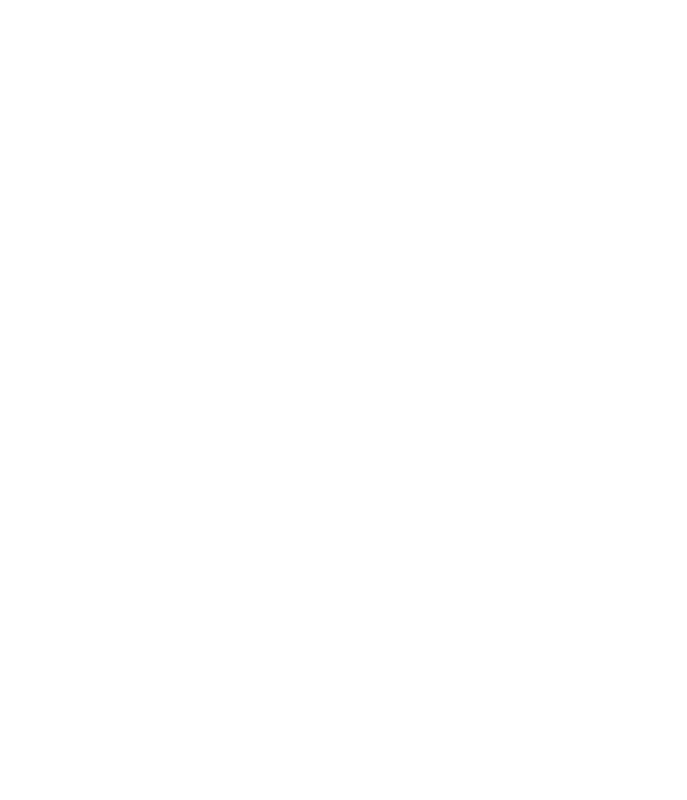
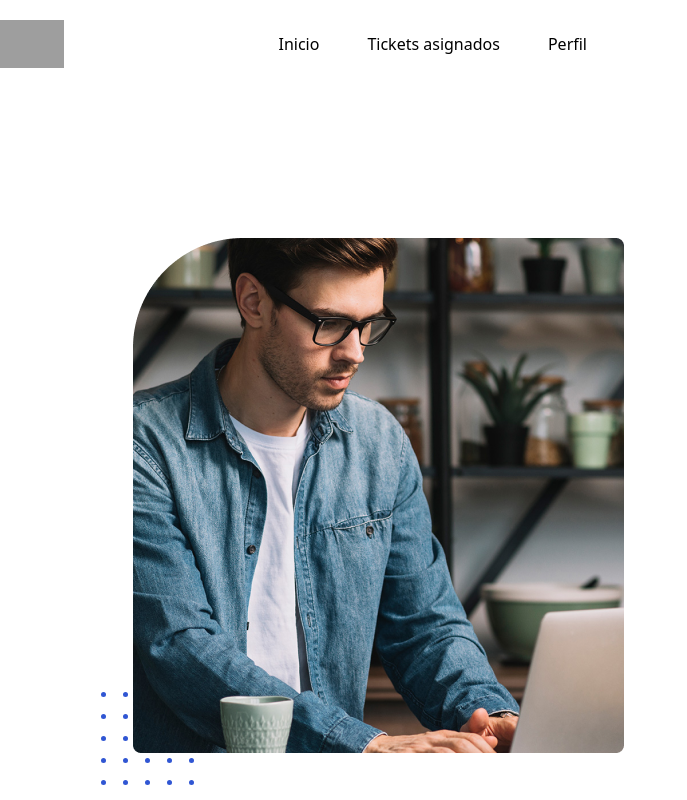
Before and after one commit to pedroriverove/support-project-front, a React (Create React App) app: page /profile in a window 1280 px wide. Before the commit this address had no page. Shown: the top 800 px of the page, without its empty margins (0-687 px from the left). Built offline with nearby package versions, Linux system fonts and the light colour scheme; grey boxes are pictures that could not be loaded; what tailgrids would draw is missing.

Commit message:
Creando componente de perfil

```diff
--- /dev/null
+++ b/src/components/auth/profile.component.tsx
@@ -0,0 +1,119 @@
+import React, {useEffect, useState} from 'react';
+import profile from '@/assets/images/hero-image-01.png';
+import UserInterface from '@/interfaces/user.interface';
+import UserService from '@/services/user.service';
+import Filter from '@/utils/filter';
+
+const ProfileComponent: React.FC<any> = () => {
+    const [user, setUser] = useState<UserInterface>();
+
+    useEffect(() => {
+        retrieveUser()
+        // eslint-disable-next-line react-hooks/exhaustive-deps
+    }, []);
+
+    const retrieveUser = () => {
+        const userStr = localStorage.getItem("user");
+        let storage: any = null;
+
+        if (userStr) {
+            storage = JSON.parse(userStr);
+        }
+
+        if (storage && storage.user.id) {
+            const userID: number = storage.user.id;
+
+            UserService.get(userID)
+                .then((response: any) => {
+                    setUser(response.data);
+                })
+                .catch((e: Error) => {
+                    console.log(e);
+                });
+        }
+    };
+
+    return (
+        <div className="relative bg-white pt-[120px] pb-[110px] lg:pt-[150px]">
+            <div className="container">
+                <div className="-mx-4 flex flex-wrap">
+                    {user &&
+                        <div className="w-full px-4 lg:w-5/12">
+                            <div className="hero-content">
+                                <h1
+                                    className="mb-3 text-4xl font-bold leading-snug tracking-wide text-dark sm:text-[42px] lg:text-[40px] xl:text-[42px]"
+                                >
+                                    {user.fullname}
+                                </h1>
+                                <h3
+                                    className="mb-12 text-4xl leading-snug text-dark sm:text-[28px] lg:text-[26px] xl:text-[28px]"
+                                >
+                                    {user.roles.description}
+                                </h3>
+                                <h3
+                                    className="mb-3 text-4xl leading-snug text-dark sm:text-[18px] lg:text-[16px] xl:text-[18px]"
+                                >
+                                    <strong>Usuario:</strong> {user.username}
+                                </h3>
+                                <h3
+                                    className="mb-3 text-4xl leading-snug text-dark sm:text-[18px] lg:text-[16px] xl:text-[18px]"
+                                >
+                                    <strong>Correo electrónico:</strong> {user.email}
+                                </h3>
+                                <h3
+                                    className="mb-3 text-4xl leading-snug text-dark sm:text-[18px] lg:text-[16px] xl:text-[18px]"
+                                >
+                                    <strong>Fecha de creación:</strong> {Filter.formatDate(user.created_at, 'LLL')}
+                                </h3>
+                            </div>
+                        </div>
+                    }
+                    <div className="w-full px-4 lg:w-6/12">
+                        <div className="lg:ml-auto lg:text-right">
+                            <div className="relative z-10 inline-block pt-11 lg:pt-0">
+                                <img src={profile} className="max-w-full lg:ml-auto" alt="profile"/>
+                                <span className="absolute -left-8 -bottom-8 z-[-1]">
+                                  <svg
+                                      width="93"
+                                      height="93"
+                                      viewBox="0 0 93 93"
+                                      fill="none"
+                                      xmlns="http://www.w3.org/2000/svg"
+                                  >
+                                    <circle cx="2.5" cy="2.5" r="2.5" fill="#3056D3"/>
+                                    <circle cx="2.5" cy="24.5" r="2.5" fill="#3056D3"/>
+                                    <circle cx="2.5" cy="46.5" r="2.5" fill="#3056D3"/>
+                                    <circle cx="2.5" cy="68.5" r="2.5" fill="#3056D3"/>
+                                    <circle cx="2.5" cy="90.5" r="2.5" fill="#3056D3"/>
+                                    <circle cx="24.5" cy="2.5" r="2.5" fill="#3056D3"/>
+                                    <circle cx="24.5" cy="24.5" r="2.5" fill="#3056D3"/>
+                                    <circle cx="24.5" cy="46.5" r="2.5" fill="#3056D3"/>
+                                    <circle cx="24.5" cy="68.5" r="2.5" fill="#3056D3"/>
+                                    <circle cx="24.5" cy="90.5" r="2.5" fill="#3056D3"/>
+                                    <circle cx="46.5" cy="2.5" r="2.5" fill="#3056D3"/>
+                                    <circle cx="46.5" cy="24.5" r="2.5" fill="#3056D3"/>
+                                    <circle cx="46.5" cy="46.5" r="2.5" fill="#3056D3"/>
+                                    <circle cx="46.5" cy="68.5" r="2.5" fill="#3056D3"/>
+                                    <circle cx="46.5" cy="90.5" r="2.5" fill="#3056D3"/>
+                                    <circle cx="68.5" cy="2.5" r="2.5" fill="#3056D3"/>
+                                    <circle cx="68.5" cy="24.5" r="2.5" fill="#3056D3"/>
+                                    <circle cx="68.5" cy="46.5" r="2.5" fill="#3056D3"/>
+                                    <circle cx="68.5" cy="68.5" r="2.5" fill="#3056D3"/>
+                                    <circle cx="68.5" cy="90.5" r="2.5" fill="#3056D3"/>
+                                    <circle cx="90.5" cy="2.5" r="2.5" fill="#3056D3"/>
+                                    <circle cx="90.5" cy="24.5" r="2.5" fill="#3056D3"/>
+                                    <circle cx="90.5" cy="46.5" r="2.5" fill="#3056D3"/>
+                                    <circle cx="90.5" cy="68.5" r="2.5" fill="#3056D3"/>
+                                    <circle cx="90.5" cy="90.5" r="2.5" fill="#3056D3"/>
+                                  </svg>
+                                </span>
+                            </div>
+                        </div>
+                    </div>
+                </div>
+            </div>
+        </div>
+    );
+}
+
+export default ProfileComponent
--- a/src/components/common/navbar.component.tsx
+++ b/src/components/common/navbar.component.tsx
@@ -14,29 +14,30 @@
         navigate("/login");
     };
 
-    const [user, setUser] = useState<UserInterface>();
+    const [currentUser, setCurrentUser] = useState<UserInterface>();
 
     useEffect(() => {
-        retrieveUser()
+        retrieveCurrentUser()
         // eslint-disable-next-line react-hooks/exhaustive-deps
     }, []);
 
-    const retrieveUser = () => {
+    const retrieveCurrentUser = () => {
         const userStr = localStorage.getItem("user");
-        let response: any = null;
+        let storage: any = null;
 
         if (userStr) {
-            response = JSON.parse(userStr);
+            storage = JSON.parse(userStr);
         }
 
-        if (response && response.user.id) {
-            const userID: number = response.user.id;
+        if (storage && storage.user.id) {
+            const userID: number = storage.user.id;
 
             AuthService.get(userID)
                 .then((response: any) => {
-                    setUser(response.data);
+                    setCurrentUser(response.data);
                 })
                 .catch((e: Error) => {
+                    navigate("/login");
                     console.log(e);
                 });
         }
@@ -69,7 +70,7 @@
                                 id="navbarCollapse"
                                 className={"absolute right-4 top-full w-full max-w-[250px] rounded-lg bg-white py-5 px-6 shadow lg:static lg:block lg:w-full lg:max-w-full lg:shadow-none" + (!navbarOpen && " hidden")}
                             >
-                                {(typeof user !== 'undefined' && user.roles.name === "admin")
+                                {(typeof currentUser !== 'undefined' && currentUser.roles.name === "admin")
                                     ?
                                     <div>
                                         <ul className="blcok lg:flex">
@@ -105,6 +106,14 @@
                                                     Usuarios asignados
                                                 </Link>
                                             </li>
+                                            <li>
+                                                <Link
+                                                    to="/profile"
+                                                    className="flex py-2 text-base font-medium text-dark hover:text-primary lg:ml-12 lg:inline-flex"
+                                                >
+                                                    Perfil
+                                                </Link>
+                                            </li>
                                         </ul>
                                     </div>
                                     :
@@ -124,6 +133,14 @@
                                                     className="flex py-2 text-base font-medium text-dark hover:text-primary lg:ml-12 lg:inline-flex"
                                                 >
                                                     Tickets asignados
+                                                </Link>
+                                            </li>
+                                            <li>
+                                                <Link
+                                                    to="/profile"
+                                                    className="flex py-2 text-base font-medium text-dark hover:text-primary lg:ml-12 lg:inline-flex"
+                                                >
+                                                    Perfil
                                                 </Link>
                                             </li>
                                         </ul>
--- a/src/custom.d.ts
+++ b/src/custom.d.ts
@@ -2,3 +2,8 @@
     const content: any;
     export default content;
 }
+
+declare module "*.png" {
+    const value: any;
+    export = value;
+}
--- a/src/router/app.router.tsx
+++ b/src/router/app.router.tsx
@@ -5,6 +5,7 @@
 import HomeComponent from '@/components/common/home.component';
 import LayoutComponent from '@/components/common/layout.component';
 import NotFoundComponent from '@/components/common/not-found.component';
+import ProfileComponent from "@/components/auth/profile.component";
 import SignInComponent from '@/components/auth/sign-in.component';
 import {Route, Routes} from 'react-router-dom';
 
@@ -17,6 +18,7 @@
                     <Route index element={<HomeComponent/>}/>
                     <Route path='/assigned-tickets' element={<AssignedTicketsPageComponent/>}/>
                     <Route path='/assigned-users' element={<AssignedUsersPageComponent/>}/>
+                    <Route path='/profile' element={<ProfileComponent/>}/>
                     <Route path='/tickets' element={<AdminTicketPageComponent/>}/>
                     <Route path='/users' element={<AdminUserPageComponent/>}/>
                 </Route>
```
Also changed, not shown: src/assets/images/hero-image-01.png (added).
